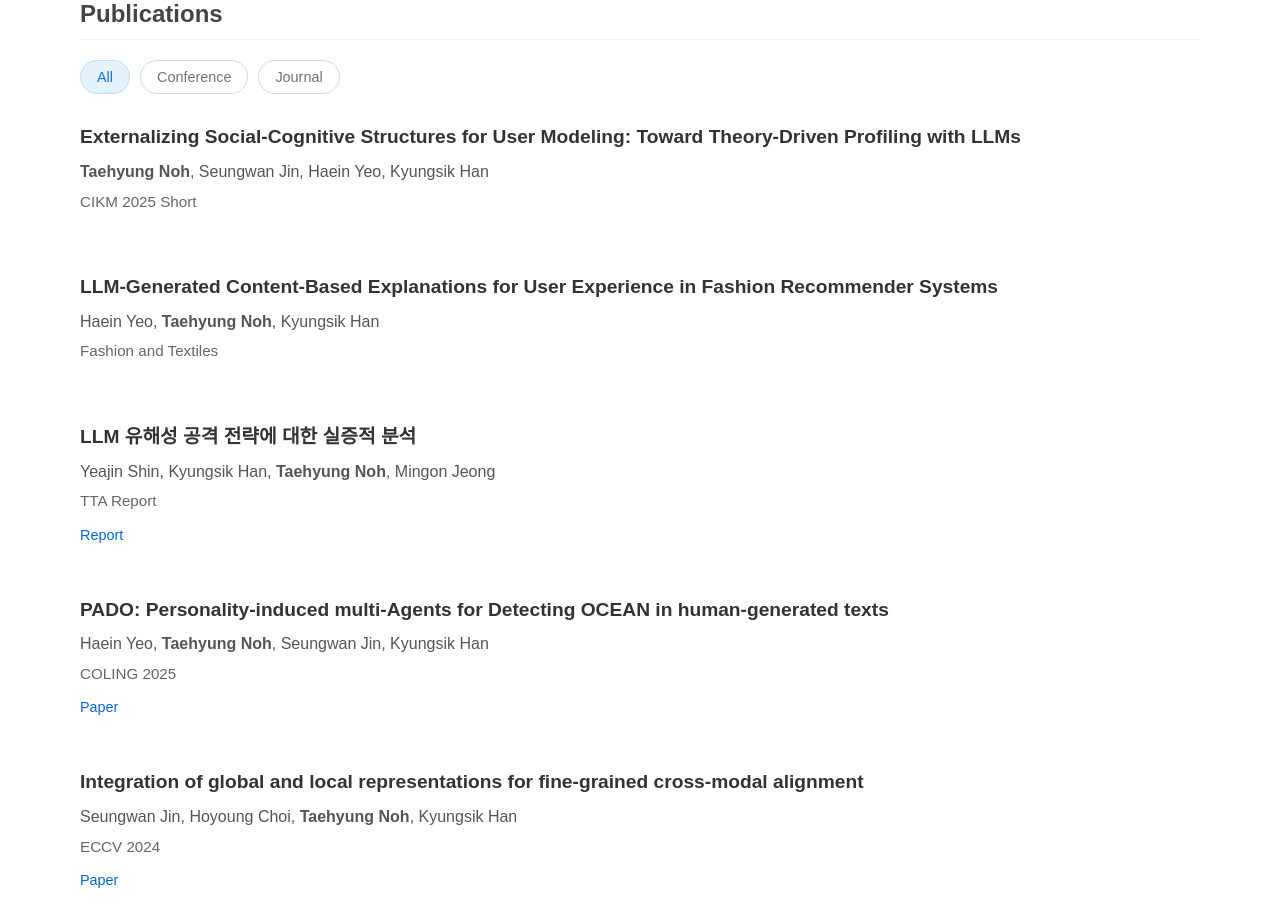
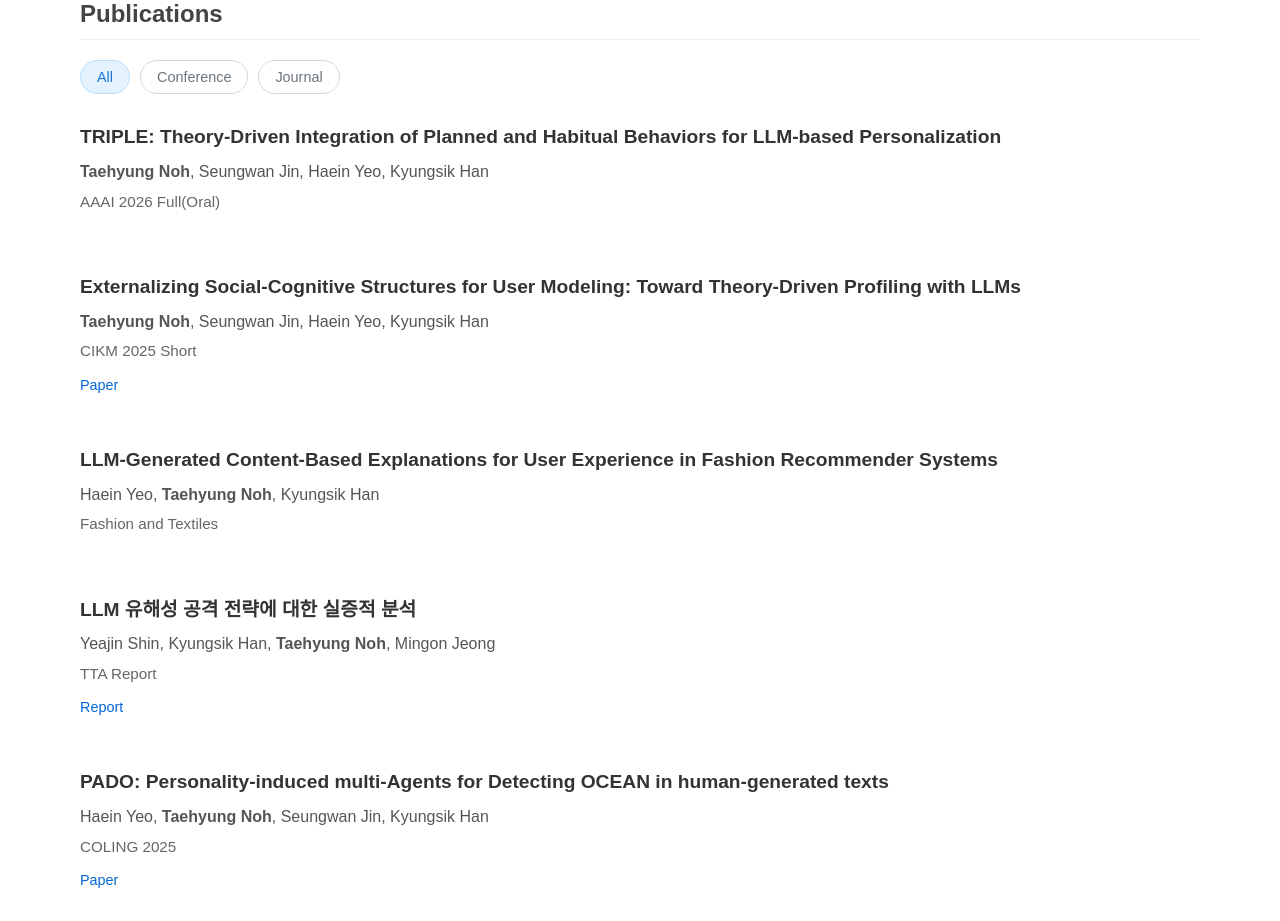
Before and after one commit to yestaehyung/yestaehyung.github.io, a React (Create React App) app: page / in a window 1280 px wide. Shown: the part 1380-2301 px from the top of the page. Built offline with nearby package versions, Linux system fonts and the light colour scheme; a web font is replaced by a local one.

Commit message:
Add publicaton

```diff
--- a/src/components/Publications.js
+++ b/src/components/Publications.js
@@ -7,86 +7,106 @@
   const publicationsData = [
     {
       id: 1,
-      title: "Externalizing Social-Cognitive Structures for User Modeling: Toward Theory-Driven Profiling with LLMs",
+      title:
+        "TRIPLE: Theory-Driven Integration of Planned and Habitual Behaviors for LLM-based Personalization",
       authors: [
         { name: "Taehyung Noh", isAuthor: true },
         { name: "Seungwan Jin", isAuthor: false },
         { name: "Haein Yeo", isAuthor: false },
-        { name: "Kyungsik Han", isAuthor: false }
+        { name: "Kyungsik Han", isAuthor: false },
+      ],
+      venue: "AAAI 2026 Full(Oral)",
+      type: "conference",
+      link: null,
+    },
+    {
+      id: 2,
+      title:
+        "Externalizing Social-Cognitive Structures for User Modeling: Toward Theory-Driven Profiling with LLMs",
+      authors: [
+        { name: "Taehyung Noh", isAuthor: true },
+        { name: "Seungwan Jin", isAuthor: false },
+        { name: "Haein Yeo", isAuthor: false },
+        { name: "Kyungsik Han", isAuthor: false },
       ],
       venue: "CIKM 2025 Short",
       type: "conference",
-      link: null
+      link: "https://dl.acm.org/doi/10.1145/3746252.3760965",
     },
     {
-      id: 2,
-      title: "LLM-Generated Content-Based Explanations for User Experience in Fashion Recommender Systems",
+      id: 3,
+      title:
+        "LLM-Generated Content-Based Explanations for User Experience in Fashion Recommender Systems",
       authors: [
         { name: "Haein Yeo", isAuthor: false },
         { name: "Taehyung Noh", isAuthor: true },
-        { name: "Kyungsik Han", isAuthor: false }
+        { name: "Kyungsik Han", isAuthor: false },
       ],
       venue: "Fashion and Textiles",
       type: "journal",
-      link: null
+      link: null,
     },
     {
-      id: 3,
+      id: 4,
       title: "LLM 유해성 공격 전략에 대한 실증적 분석",
       authors: [
         { name: "Yeajin Shin", isAuthor: false },
         { name: "Kyungsik Han", isAuthor: false },
         { name: "Taehyung Noh", isAuthor: true },
-        { name: "Mingon Jeong", isAuthor: false }
+        { name: "Mingon Jeong", isAuthor: false },
       ],
       venue: "TTA Report",
       type: "report",
-      link: "https://astlyi.s3.ap-northeast-2.amazonaws.com/2025/TTA_LLM+%E1%84%8B%E1%85%B2%E1%84%92%E1%85%A2%E1%84%89%E1%85%A5%E1%86%BC+%E1%84%80%E1%85%A9%E1%86%BC%E1%84%80%E1%85%A7%E1%86%A8+%E1%84%8C%E1%85%A5%E1%86%AB%E1%84%85%E1%85%A3%E1%86%A8%E1%84%8B%E1%85%A6+%E1%84%83%E1%85%A2%E1%84%92%E1%85%A1%E1%86%AB+%E1%84%89%E1%85%B5%E1%86%AF%E1%84%8C%E1%85%B3%E1%86%BC%E1%84%8C%E1%85%A5%E1%86%A8+%E1%84%87%E1%85%AE%E1%86%AB%E1%84%89%E1%85%A5%E1%86%A8.pdf"
+      link: "https://astlyi.s3.ap-northeast-2.amazonaws.com/2025/TTA_LLM+%E1%84%8B%E1%85%B2%E1%84%92%E1%85%A2%E1%84%89%E1%85%A5%E1%86%BC+%E1%84%80%E1%85%A9%E1%86%BC%E1%84%80%E1%85%A7%E1%86%A8+%E1%84%8C%E1%85%A5%E1%86%AB%E1%84%85%E1%85%A3%E1%86%A8%E1%84%8B%E1%85%A6+%E1%84%83%E1%85%A2%E1%84%92%E1%85%A1%E1%86%AB+%E1%84%89%E1%85%B5%E1%86%AF%E1%84%8C%E1%85%B3%E1%86%BC%E1%84%8C%E1%85%A5%E1%86%A8+%E1%84%87%E1%85%AE%E1%86%AB%E1%84%89%E1%85%A5%E1%86%A8.pdf",
     },
     {
-      id: 4,
-      title: "PADO: Personality-induced multi-Agents for Detecting OCEAN in human-generated texts",
+      id: 5,
+      title:
+        "PADO: Personality-induced multi-Agents for Detecting OCEAN in human-generated texts",
       authors: [
         { name: "Haein Yeo", isAuthor: false },
         { name: "Taehyung Noh", isAuthor: true },
         { name: "Seungwan Jin", isAuthor: false },
-        { name: "Kyungsik Han", isAuthor: false }
+        { name: "Kyungsik Han", isAuthor: false },
       ],
       venue: "COLING 2025",
       type: "conference",
-      link: "https://aclanthology.org/2025.coling-main.382/"
+      link: "https://aclanthology.org/2025.coling-main.382/",
     },
     {
-      id: 5,
-      title: "Integration of global and local representations for fine-grained cross-modal alignment",
+      id: 6,
+      title:
+        "Integration of global and local representations for fine-grained cross-modal alignment",
       authors: [
         { name: "Seungwan Jin", isAuthor: false },
         { name: "Hoyoung Choi", isAuthor: false },
         { name: "Taehyung Noh", isAuthor: true },
-        { name: "Kyungsik Han", isAuthor: false }
+        { name: "Kyungsik Han", isAuthor: false },
       ],
       venue: "ECCV 2024",
       type: "conference",
-      link: "https://link.springer.com/chapter/10.1007/978-3-031-73010-8_4"
+      link: "https://link.springer.com/chapter/10.1007/978-3-031-73010-8_4",
     },
     {
-      id: 6,
-      title: "A study on user perception and experience differences in recommendation results by domain expertise: the case of fashion domains",
+      id: 7,
+      title:
+        "A study on user perception and experience differences in recommendation results by domain expertise: the case of fashion domains",
       authors: [
         { name: "Taehyung Noh", isAuthor: true },
         { name: "Haein Yeo", isAuthor: false },
         { name: "Myungin Kim", isAuthor: false },
-        { name: "Kyungsik Han", isAuthor: false }
+        { name: "Kyungsik Han", isAuthor: false },
       ],
       venue: "CHI LBW 2023",
       type: "conference",
-      link: "https://dl.acm.org/doi/abs/10.1145/3544549.3585641"
-    }
+      link: "https://dl.acm.org/doi/abs/10.1145/3544549.3585641",
+    },
   ];
 
-  const filteredPublications = filter === "all"
-    ? publicationsData
-    : publicationsData.filter(pub => pub.type === filter);
+  const filteredPublications =
+    filter === "all"
+      ? publicationsData
+      : publicationsData.filter((pub) => pub.type === filter);
 
   return (
     <section id="publications" className="publications">
@@ -114,13 +134,17 @@
       </div>
 
       <div className="publications-list">
-        {filteredPublications.map(publication => (
+        {filteredPublications.map((publication) => (
           <div key={publication.id} className="publication">
             <h3>{publication.title}</h3>
             <p className="authors">
               {publication.authors.map((author, index) => (
                 <span key={index}>
-                  {author.isAuthor ? <strong>{author.name}</strong> : author.name}
+                  {author.isAuthor ? (
+                    <strong>{author.name}</strong>
+                  ) : (
+                    author.name
+                  )}
                   {index < publication.authors.length - 1 ? ", " : ""}
                 </span>
               ))}
```
